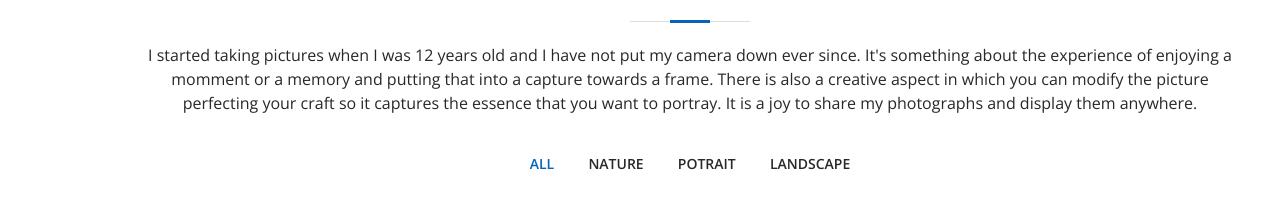
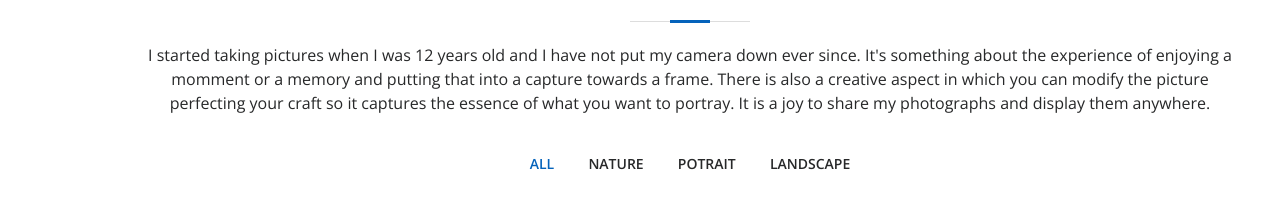
Before and after one commit to Wemisiu/Resume, a Flask app: page / in a window 1280 px wide. Shown: the part 3469-3680 px from the top of the page. Run offline with Flask 3, Linux system fonts and the light colour scheme; some libraries are stand-ins or nearby versions.

Commit message:
Wed Nov 1 Updates

```diff
--- a/templates/index.html
+++ b/templates/index.html
@@ -321,7 +321,12 @@
 
         <div class="section-title">
           <h2>photography</h2>
-          <p> I started taking pictures when I was 12 years old and I have not put my camera down ever since. It's something about the experience of enjoying a momment or a memory and putting that into a capture towards a frame. There is also a creative aspect in which you can modify the picture perfecting your craft so it captures the essence that you want to portray. It is a joy to share my photographs and display them anywhere.
+          <p> I started taking pictures when I was 12 years old
+            and I have not put my camera down ever since. It's something about the experience of
+            enjoying a momment or a memory and putting that into a capture towards a frame.
+            There is also a creative aspect in which you can modify the picture perfecting your
+            craft so it captures the essence of what you want to portray. It is a joy to share my photographs
+             and display them anywhere.
 
 
           </p>
```
Also changed, not shown: static/img/portfolio/1portfolio-1.jpg (added), static/img/portfolio/portfolio-1.jpg, static/img/portfolio/portfolio-2.jpg, static/img/portfolio/portfolio-4.jpg (deleted), static/img/portfolio/portfolio-8.jpg (deleted), static/img/portfolio/portofolio-8.jpg (added), static/img/profileximg.jpg (deleted), 1 other file.
